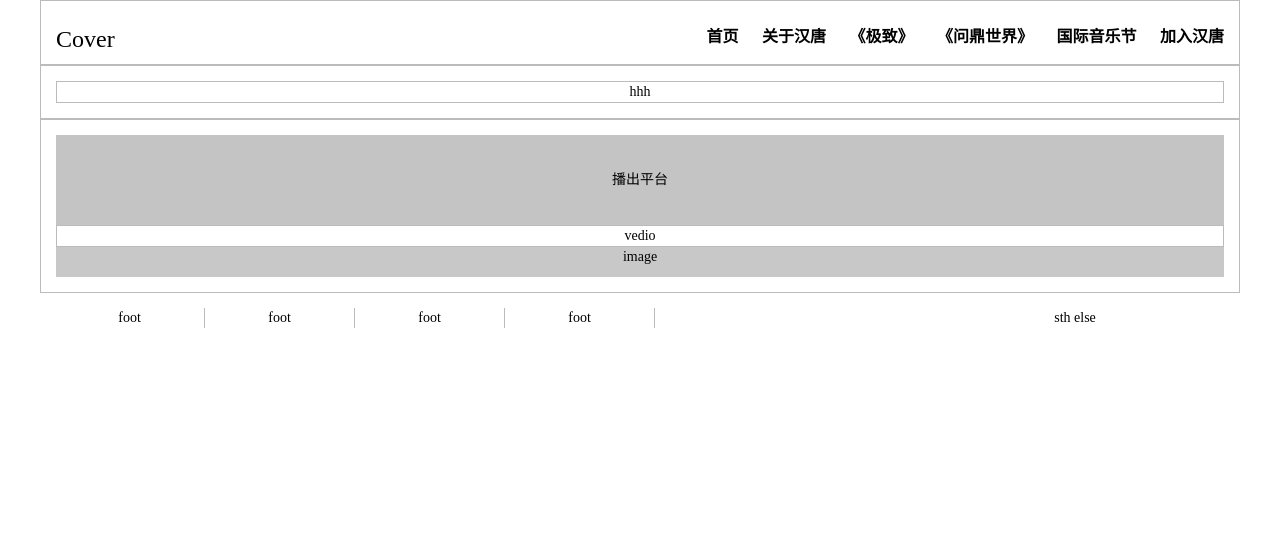
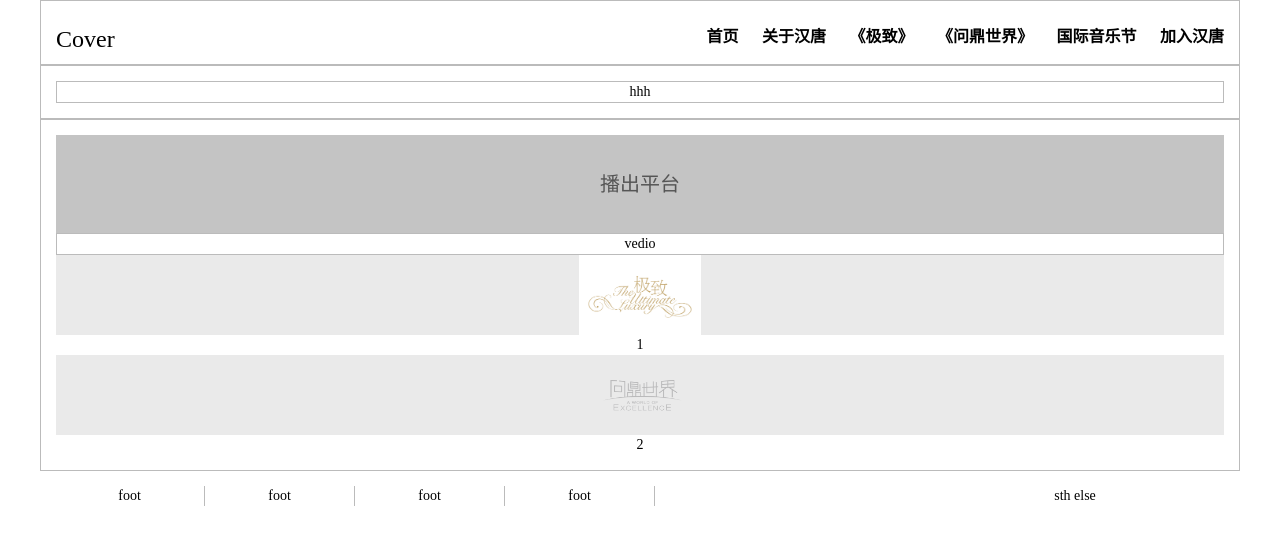
Before and after one commit to TT931230/Hantang, a CodeIgniter app: page /database/index.php/test/platform in a window 1280 px wide. Shown: the top 545 px of the page. Run offline with CodeIgniter, Linux system fonts and the light colour scheme; some libraries are stand-ins or nearby versions.

Commit message:
20160112-F

```diff
--- a/application/views/partner.php
+++ b/application/views/partner.php
@@ -16,7 +16,7 @@ defined('BASEPATH') OR exit('No direct script access allowed');
     <div class="clearfix newborder">
         <div class="inner">
             <div class="subtitle">
-                   hezuohuoban
+                   合作伙伴
             </div>
             <div class="partnerimg">
                image
--- a/application/views/platform.php
+++ b/application/views/platform.php
@@ -22,8 +22,13 @@ defined('BASEPATH') OR exit('No direct script access allowed');
                 vedio
             </div>
              <div class="plat-subtitle">
-                image
+                <img src="bootstrap/images/jz.jpg"></img>
             </div>
+            <div>1</div>
+               <div class="plat-subtitle">
+                <img src="bootstrap/images/wd.png"></img>
+            </div>
+            <div>2</div>
 
         </div>
 
--- a/bootstrap/css/main.css
+++ b/bootstrap/css/main.css
@@ -2,23 +2,9 @@
  * Globals
  */
 #class1content {
-    background-color: #dddddd;
+    background-color: #bbbbbb;
     overflow:hidden;
     display:none;
-}
-.searchcontent{
-    display:inline-block;
-    width:200px;
-}
-.iconcust{
-    float:right;
-}
-.searchcontentdiv{
-    display:inline-block;
-    width:150px;
-    border:1px solid #aaaaaa;
-    margin-left: 25px;
-    margin-right: 25px;
 }
 .dropdownmenucust{
     border: #bbbbbb;
@@ -272,6 +258,8 @@ body {
     margin-bottom: 0;
     margin-top: 0;
     padding:35px;
+    font-size:20px;
+    color:#555555;
 
  }
  .dashline{
@@ -418,6 +406,9 @@ body {
  */
   .plat-subtitle{
   width:auto;
-  height:30px;
-  background-color:#C8C8C8;
+  height:80px;
+  background-color:#EAEAEA;
   }
+  .plat-subtitle img{
+  height:80px;
+  }
```
Also changed, not shown: bootstrap/images/jz.jpg (added), bootstrap/images/wd.png (added).
